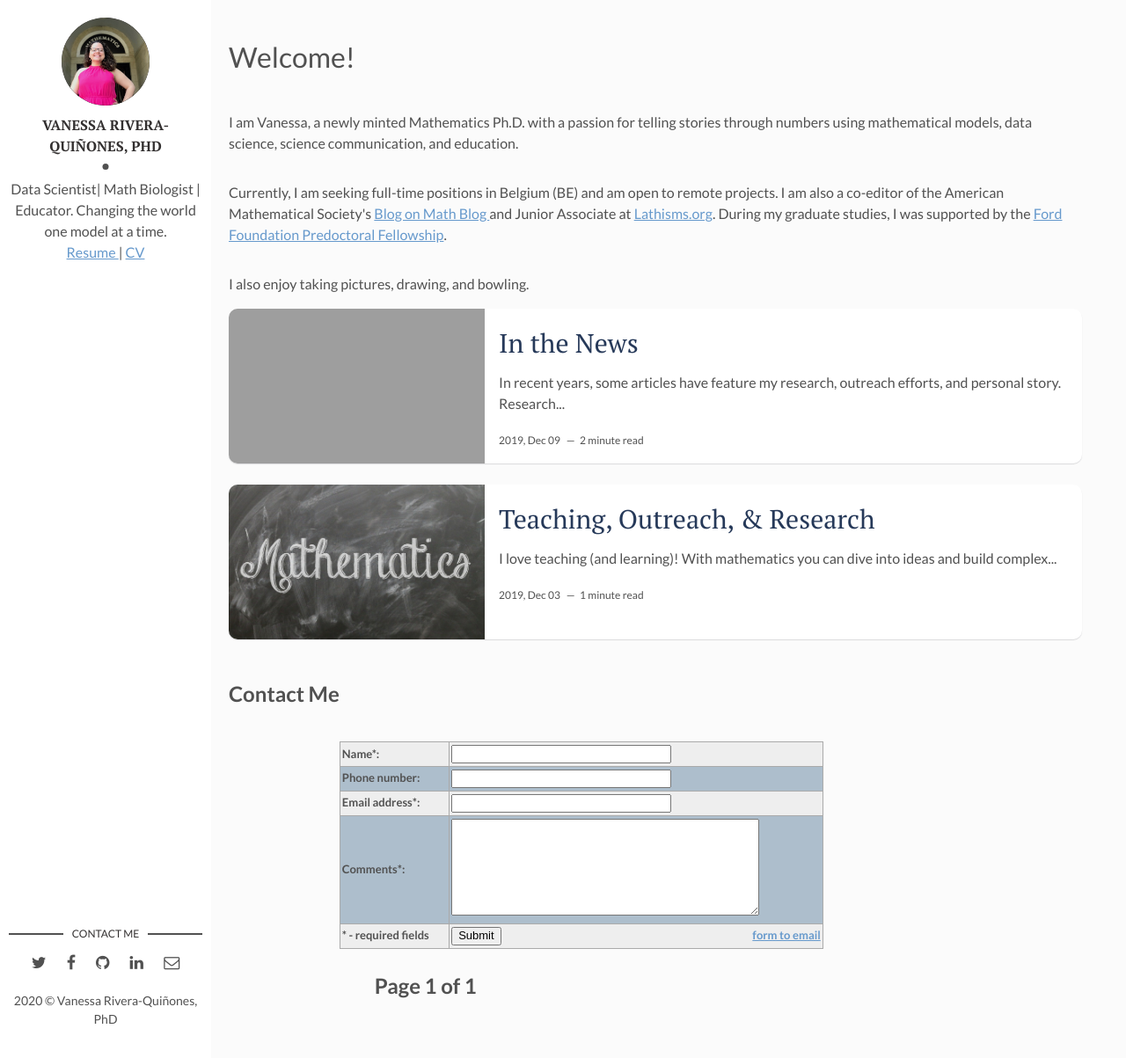
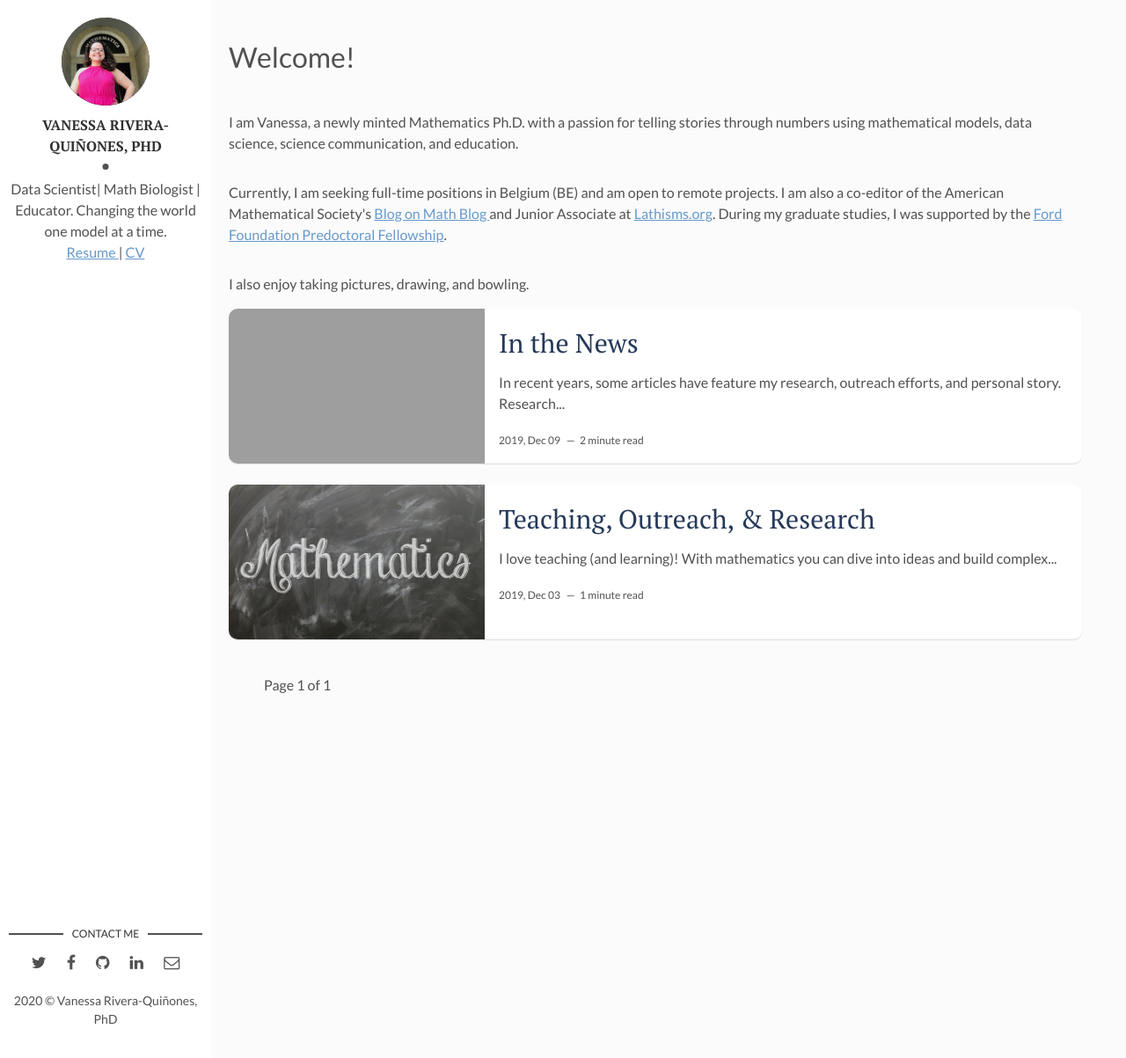
Before and after one commit to vriveraq/vriveraq.github.io, a Jekyll site: the page built from index.html, in a window 1280 px wide and 1203 px high. Shown: the whole window at 88% size. Built offline with Jekyll 4.4.1, drawn with Linux system fonts in a browser that asks for light colours; the list of posts is cut into pages by our own code; grey boxes are pictures that could not be loaded.

Commit message:
Remove contact form

```diff
--- a/index.html
+++ b/index.html
@@ -30,43 +30,6 @@ layout: main
 </article>
 {% endfor %}
 
-<h2 > Contact Me <h2>
-</br> <br>
-<form action="//submit.form" id="ContactUs100" method="post" onsubmit="return ValidateForm(this);">
-<script type="text/javascript">
-function ValidateForm(frm) {
-if (frm.Name.value == "") { alert('Name is required.'); frm.Name.focus(); return false; }
-if (frm.FromEmailAddress.value == "") { alert('Email address is required.'); frm.FromEmailAddress.focus(); return false; }
-if (frm.FromEmailAddress.value.indexOf("@") < 1 || frm.FromEmailAddress.value.indexOf(".") < 1) { alert('Please enter a valid email address.'); frm.FromEmailAddress.focus(); return false; }
-if (frm.Comments.value == "") { alert('Please enter comments or questions.'); frm.Comments.focus(); return false; }
-return true; }
-</script>
-<table style="width:550px;border:0;" cellpadding="8" cellspacing="0">
-<tr> <td>
-<label for="Name">Name*:</label>
-</td> <td>
-<input name="Name" type="text" maxlength="60" style="width:250px;" />
-</td> </tr> <tr> <td>
-<label for="PhoneNumber">Phone number:</label>
-</td> <td>
-<input name="PhoneNumber" type="text" maxlength="43" style="width:250px;" />
-</td> </tr> <tr> <td>
-<label for="FromEmailAddress">Email address*:</label>
-</td> <td>
-<input name="FromEmailAddress" type="text" maxlength="90" style="width:250px;" />
-</td> </tr> <tr> <td>
-<label for="Comments">Comments*:</label>
-</td> <td>
-<textarea name="Comments" rows="7" cols="40" style="width:350px;"></textarea>
-</td> </tr> <tr> <td>
-* - required fields
-</td> <td>
-<div style="float:right"><a href="https://www.100forms.com" id="lnk100" title="form to email">form to email</a></div>
-<input name="skip_Submit" type="submit" value="Submit" />
-<script src="https://www.100forms.com/js/FORMKEY:K6XLZZFU6ARJ/SEND:vrivera9021@gmail.com" type="text/javascript"></script>
-</td> </tr>
-</table>
-</form>
 
   {% include pagination.html %}
 
```
